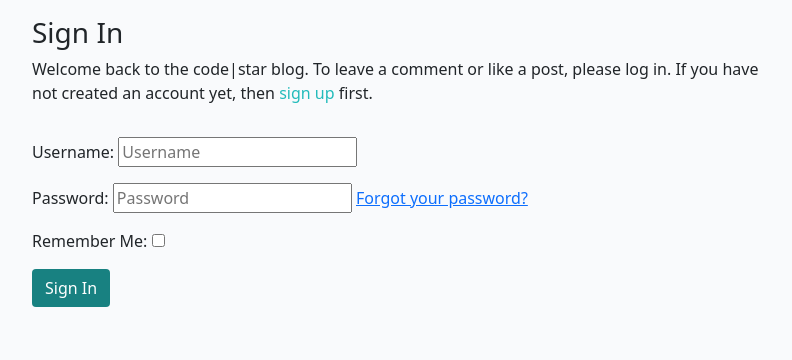
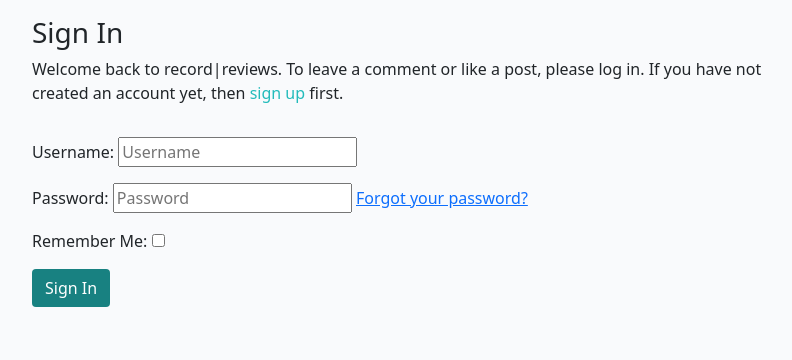
Before and after one commit to Dee-Des/record_reviews, a Django app: page /users/login/ in a window 1280 px wide. Shown: the part 60-420 px from the top of the page, without its empty margins (240-1032 px from the left). Run offline with Django 4.2, Linux system fonts and the light colour scheme; some libraries are stand-ins or nearby versions.

Commit message:
set DEBUG to False before deploying to Heroku and minor code amendments for login and logout

```diff
--- a/record_reviews/settings.py
+++ b/record_reviews/settings.py
@@ -27,7 +27,7 @@ TEMPLATES_DIR = os.path.join(BASE_DIR, 'templates')
 SECRET_KEY = os.environ.get("SECRET_KEY")
 
 # SECURITY WARNING: don't run with debug turned on in production!
-DEBUG = True
+DEBUG = False
 
 ALLOWED_HOSTS = ['127.0.0.1','.herokuapp.com']
 
--- a/templates/account/login.html
+++ b/templates/account/login.html
@@ -12,7 +12,7 @@
         <div class="col-md-8 mt-3 offset-md-2">
             <h3>{% trans "Sign In" %}</h3>
 
-            <p>{% blocktrans %}Welcome back to the code|star blog. To leave a comment or like a post, please log in. If
+            <p>{% blocktrans %}Welcome back to record|reviews. To leave a comment or like a post, please log in. If
                 you
                 have not created an account yet, then <a class="link" href="{{ signup_url }}">sign up</a>
                 first.{% endblocktrans %}</p>
```
